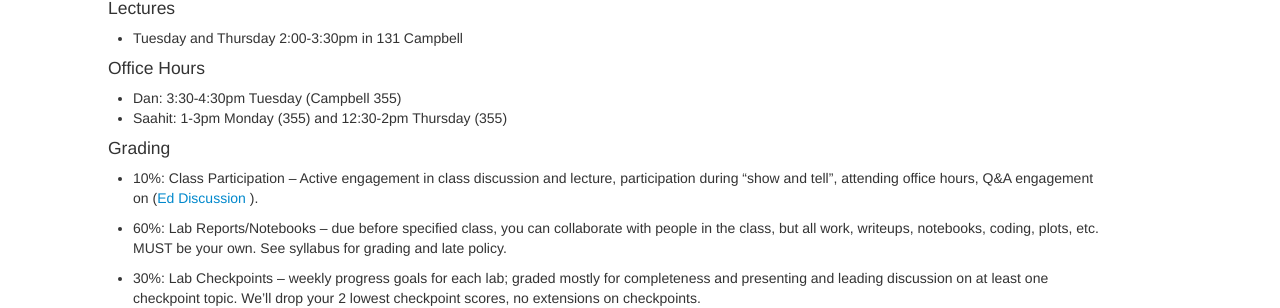
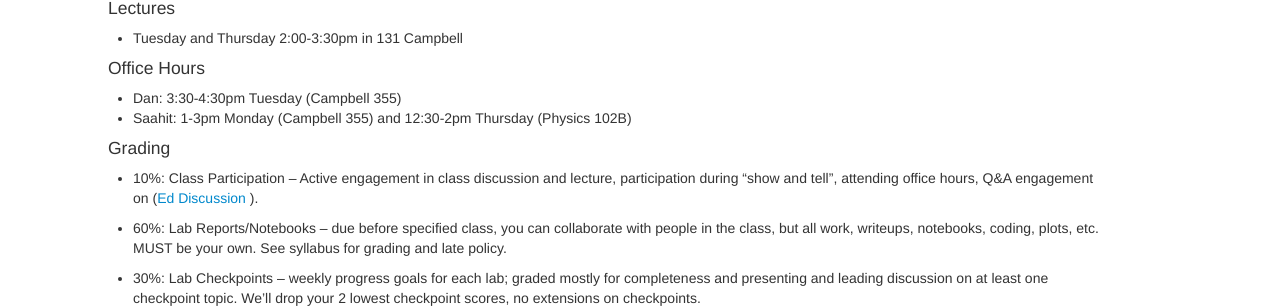
Before and after one commit to ucb-datalab/ucb-datalab.github.io, a Jekyll site: the page built from index.md, in a window 1280 px wide. Shown: the part 1058-1366 px from the top of the page. Built offline with Jekyll 4.4.1, drawn with Linux system fonts in a browser that asks for light colours.

Commit message:
office hours change

```diff
--- a/index.md
+++ b/index.md
@@ -86,7 +86,7 @@ This course consists of three data-centric laboratory experiments that draw on a
 #### Office Hours
 
 * Dan: 3:30-4:30pm Tuesday (Campbell 355)
-* Saahit: 1-3pm Monday (355) and 12:30-2pm Thursday (355)
+* Saahit: 1-3pm Monday (Campbell 355) and 12:30-2pm Thursday (Physics 102B)
 
 
 <!--
```
